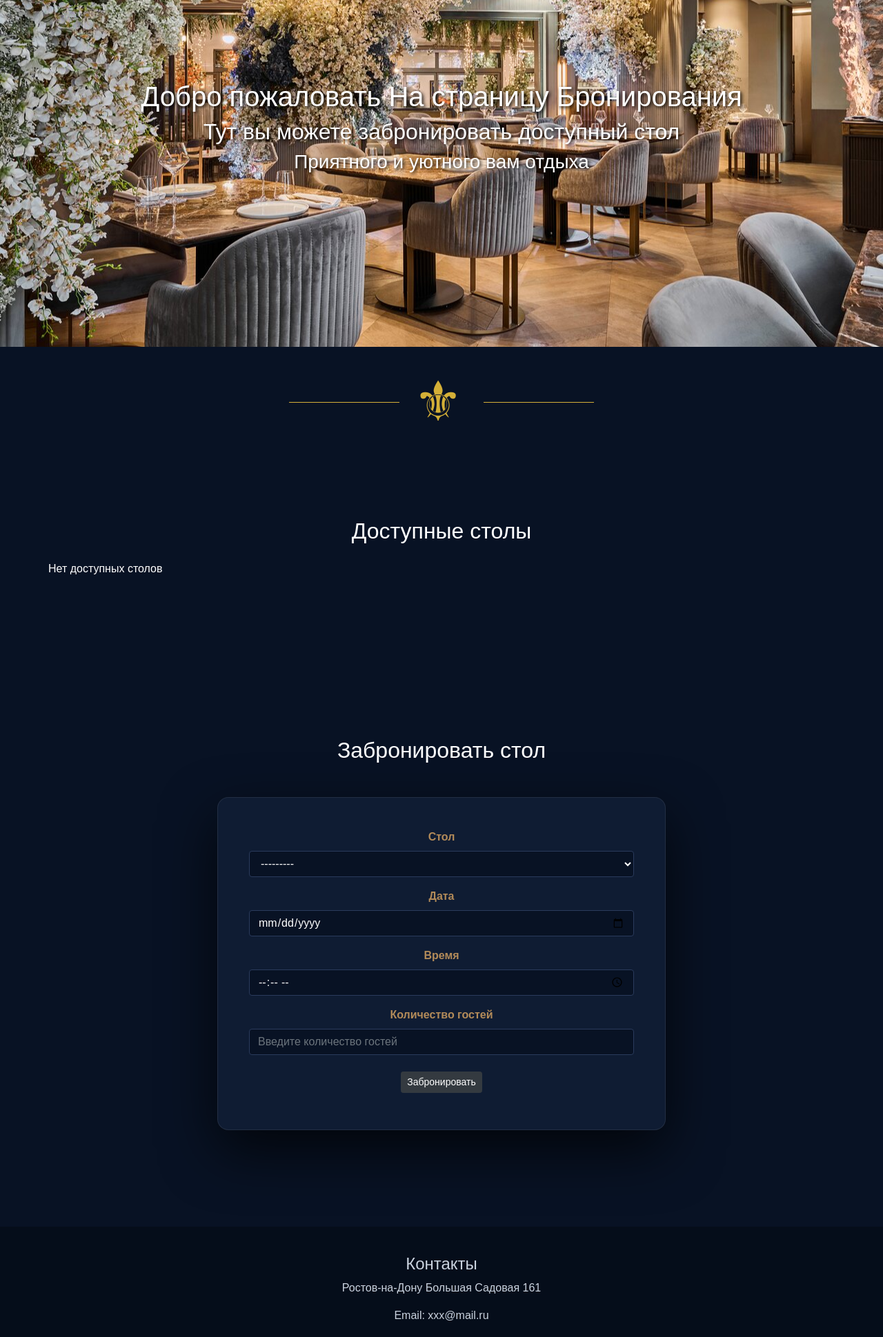
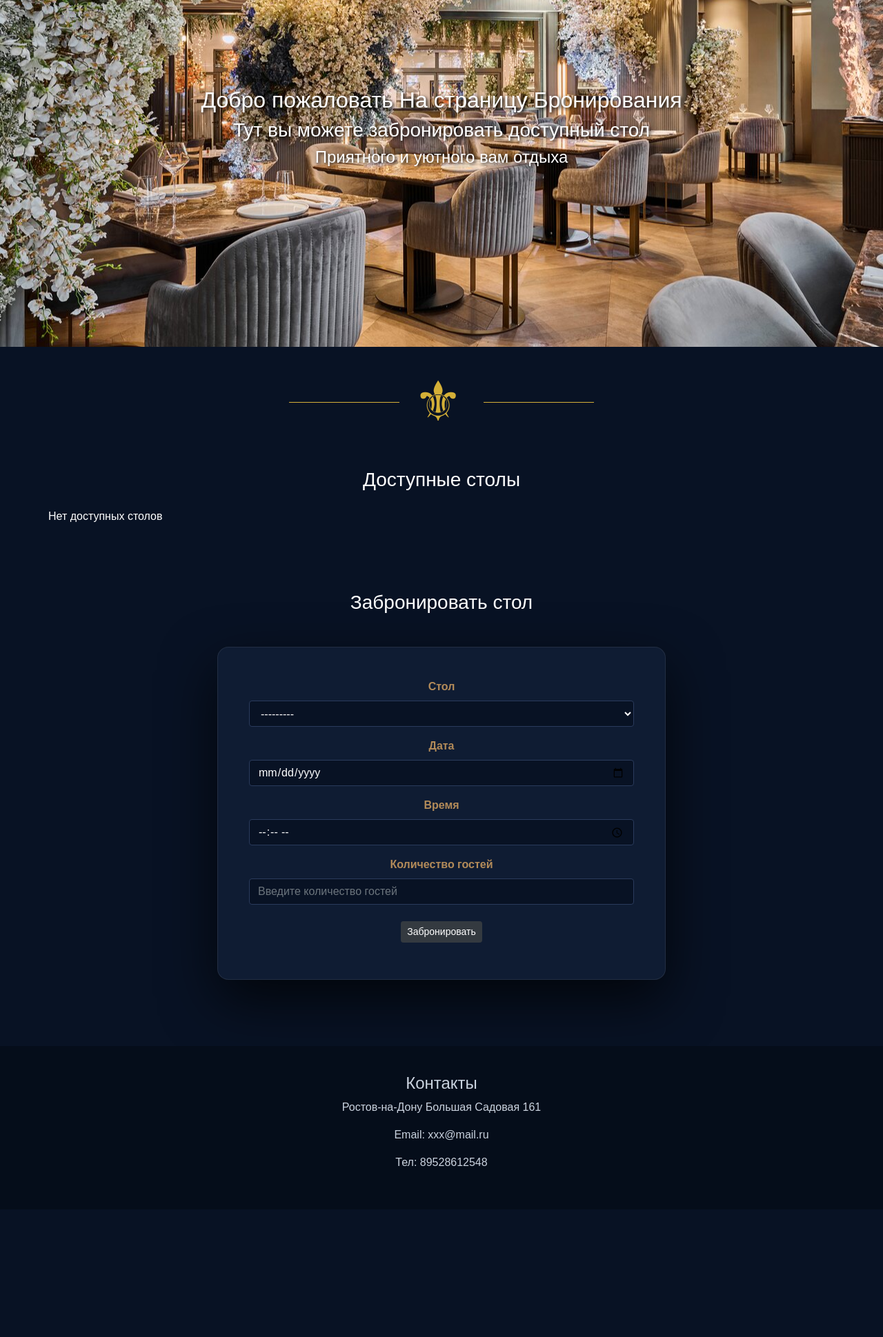
Before and after one commit to kseniya161-max/restaurant_booking, a Django app: page /booking/ in a window 1280 px wide. Shown: the part 67-2006 px from the top of the page at 69% size. After the commit the page ends 1758 px from the top, so only its background shows below. Run offline with Django 5.2, Linux system fonts and the light colour scheme; the visitor is signed in with stand-in values (Sample User, id 1); data that the repository does not hold is empty; parts of the project's set-up code (start-up, migrations or seed data) failed here and were passed over; some libraries are stand-ins or nearby versions.

Commit message:
correcting booking html

```diff
--- a/booking/templates/booking.html
+++ b/booking/templates/booking.html
@@ -12,9 +12,9 @@
 
 <div class="hero-overlay text-center">
 
-<h1>Добро пожаловать На страницу Бронирования</h1>
-    <h2>Тут вы можете забронировать доступный стол</h2>
-    <h3>Приятного и уютного вам отдыха</h3>
+<h2>Добро пожаловать На страницу Бронирования</h2>
+    <h3>Тут вы можете забронировать доступный стол</h3>
+    <h4>Приятного и уютного вам отдыха</h4>
 
 
 </div>
@@ -31,9 +31,9 @@
 </div>
 
 <!--карточки столы-->
-<section class="tables container mt-5">
+<section class="tables container py-3">
 
-<h2 class="text-center mb-4">Доступные столы</h2>
+<h3 class="text-center mb-4">Доступные столы</h3>
 
 <div class="row">
 
@@ -75,9 +75,9 @@ data-table="{{ table.id }}"
 
 
 <!--Бронирование стола-->
-<section class="contact-form container mt-5 mb-5">
+<section class="contact-form container py-3">
 
-<h2 class="text-center mt-5 mb-5">Забронировать стол</h2>
+<h3 class="text-center mt-5 mb-5">Забронировать стол</h3>
 
 <div class="form-wrapper">
 
```
